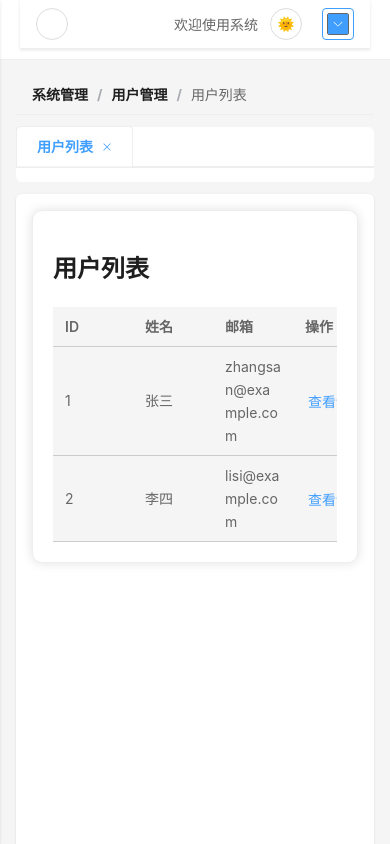
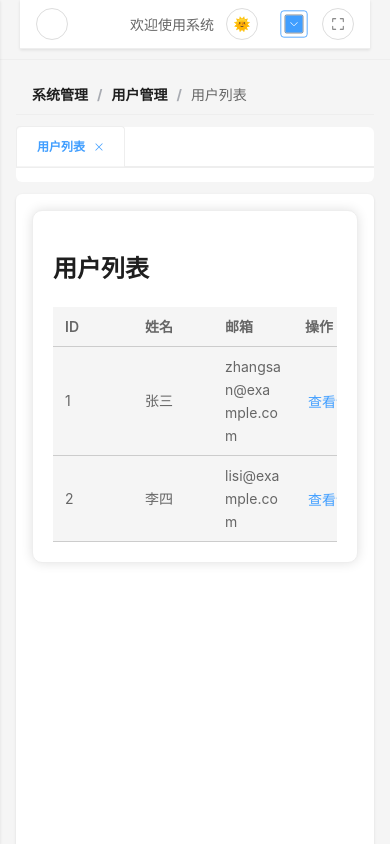
Before and after one commit to huarong290/vue3-vite-admin, a Vue app: page /system/user/list in a window 390 px wide. Built offline with nearby package versions, Linux system fonts and the light colour scheme.

Commit message:
feat(theme): 增加全屏按钮

```diff
--- a/src/components/layout/AppHeader.vue
+++ b/src/components/layout/AppHeader.vue
@@ -18,12 +18,20 @@
 
       <!--颜色选择器 -->
       <el-color-picker v-model="themeStore.primaryColor" @change="themeStore.setPrimaryColor" />
+      <!--  全屏按钮：使用 Element Plus 官方图标 -->
+      <el-button @click="toggleFullscreen" circle>
+        <el-icon>
+          <component :is="isFullscreen ? Close : FullScreen" />
+        </el-icon>
+      </el-button>
     </div>
   </div>
 </template>
 
 <script setup lang="ts">
 import { useThemeStore } from '@/stores/modules/theme/theme.ts'
+import { ref } from 'vue'
+import { Close, FullScreen } from '@element-plus/icons-vue'
 
 defineProps<{ isCollapse: boolean }>()
 
@@ -31,6 +39,20 @@ const themeStore = useThemeStore()
 
 function toggleTheme() {
   themeStore.setMode(themeStore.mode === 'light' ? 'dark' : 'light')
+}
+/* 全屏状态 */
+const isFullscreen = ref(false)
+
+function toggleFullscreen() {
+  if (!isFullscreen.value) {
+    // 进入全屏
+    document.documentElement.requestFullscreen?.()
+    isFullscreen.value = true
+  } else {
+    // 退出全屏
+    document.exitFullscreen?.()
+    isFullscreen.value = false
+  }
 }
 </script>
 
--- a/src/components/theme-settings/ThemeSettings.vue
+++ b/src/components/theme-settings/ThemeSettings.vue
@@ -11,34 +11,31 @@
     <!-- 主色选择器 -->
     <div class="setting-item">
       <span>主色：</span>
-      <el-color-picker
-        v-model="themeStore.primaryColor"
-        @change="(c) => themeStore.setPrimaryColor(c)"
-      />
+      <el-color-picker v-model="themeStore.primaryColor" @change="handlePrimaryChange" />
     </div>
 
     <!-- Success 颜色选择器 -->
     <div class="setting-item">
       <span>成功色：</span>
-      <el-color-picker v-model="successColor" @change="(c) => themeStore.setSuccessColor(c)" />
+      <el-color-picker v-model="successColor" @change="handleSuccessChange" />
     </div>
 
     <!-- Warning 颜色选择器 -->
     <div class="setting-item">
       <span>警告色：</span>
-      <el-color-picker v-model="warningColor" @change="(c) => themeStore.setWarningColor(c)" />
+      <el-color-picker v-model="warningColor" @change="handleWarningChange" />
     </div>
 
     <!-- Danger 颜色选择器 -->
     <div class="setting-item">
       <span>错误色：</span>
-      <el-color-picker v-model="dangerColor" @change="(c) => themeStore.setDangerColor(c)" />
+      <el-color-picker v-model="dangerColor" @change="handleDangerChange" />
     </div>
 
     <!-- Info 颜色选择器 -->
     <div class="setting-item">
       <span>信息色：</span>
-      <el-color-picker v-model="infoColor" @change="(c) => themeStore.setInfoColor(c)" />
+      <el-color-picker v-model="infoColor" @change="handleInfoChange" />
     </div>
   </div>
 </template>
@@ -54,7 +51,22 @@ const successColor = ref('#67c23a')
 const warningColor = ref('#e6a23c')
 const dangerColor = ref('#f56c6c')
 const infoColor = ref('#909399')
-
+//  类型安全的事件处理函数
+function handlePrimaryChange(c: string) {
+  themeStore.setPrimaryColor(c)
+}
+function handleSuccessChange(c: string) {
+  themeStore.setSuccessColor(c)
+}
+function handleWarningChange(c: string) {
+  themeStore.setWarningColor(c)
+}
+function handleDangerChange(c: string) {
+  themeStore.setDangerColor(c)
+}
+function handleInfoChange(c: string) {
+  themeStore.setInfoColor(c)
+}
 // 暗黑模式开关
 const isDark = computed({
   get: () => themeStore.isDark,
--- a/src/stores/modules/theme/theme.ts
+++ b/src/stores/modules/theme/theme.ts
@@ -18,7 +18,9 @@ const presetColors: Record<ThemeMode, string> = {
 export const useThemeStore = defineStore('theme', {
   state: () => ({
     mode: 'light' as ThemeMode,
-    primaryColor: '#409eff'
+    primaryColor: '#409eff',
+    headerGradient: '#409eff',
+    asideGradient: '#409eff'
   }),
   getters: {
     isDark: (state) => state.mode === 'dark'
@@ -32,9 +34,10 @@ export const useThemeStore = defineStore('theme', {
       document.documentElement.setAttribute('data-theme', mode)
       localStorage.setItem('theme-mode', mode)
 
-      // 如果是预设主题，自动更新主色
+      //// 只有非 dark 模式才更新预设颜色 如果是预设主题，自动更新主色
       if (presetColors[mode]) {
         this.setPrimaryColor(presetColors[mode])
+        this.setLayoutGradientColor(presetColors[mode])
       }
     },
     /**
@@ -96,7 +99,13 @@ export const useThemeStore = defineStore('theme', {
 
       localStorage.setItem('theme-color', color)
     },
-
+    /** ✅ 新增：单独设置头部和侧边栏渐变色 */
+    setLayoutGradientColor(color: string) {
+      this.headerGradient = color
+      this.asideGradient = color
+      document.documentElement.style.setProperty('--color-header-gradient', color)
+      document.documentElement.style.setProperty('--color-aside-gradient', color)
+    },
     /**
      * 设置语义色（success/warning/danger/info）
      */
@@ -126,6 +135,8 @@ export const useThemeStore = defineStore('theme', {
 
       this.setMode(savedMode)
       this.setPrimaryColor(savedColor) // 保证选色器生效
+      // 初始化时保持渐变色与主色一致
+      this.setLayoutGradientColor(savedColor)
     }
   }
 })
--- a/src/styles/components/_layout.scss
+++ b/src/styles/components/_layout.scss
@@ -6,9 +6,6 @@
   height: 100vh;
   position: relative;
   background-color: var(--color-bg-body);
-  // ⚠️ 默认跟随 light/dark 模式
-  //  如果在 theme.ts 的 setPrimaryColor 里启用 updateBackground = true，
-  //    这里的 var(--color-bg-body) 会被 JS 动态覆盖，从而跟随选色器变化
   color: var(--color-text-primary);
   transition:
     background-color 0.3s ease,
@@ -17,9 +14,13 @@
 
 // 2.侧边栏基础样式
 .layout-aside {
-  background: var(--color-bg-container);
-  // ⚠️ 默认跟随 light/dark 模式
-  //  可选：在 setPrimaryColor 里动态覆盖 var(--color-bg-container)，让容器背景跟随选色器
+  /*  新增：侧边栏渐变背景 */
+  background: linear-gradient(
+    180deg,
+    var(--color-aside-gradient) 0%,
+    var(--color-bg-container) 100%
+  );
+
   border-right: 1px solid var(--color-border-light);
   transition:
     width 0.3s ease,
@@ -29,39 +30,72 @@
   height: 100vh;
   overflow: hidden;
   z-index: var(--zindex-sidebar);
+
+  /* 自定义滚动条样式 */
+  &::-webkit-scrollbar {
+    width: 6px;
+    height: 6px;
+  }
+  &::-webkit-scrollbar-thumb {
+    background-color: var(--color-border-light);
+    border-radius: 3px;
+  }
+  &::-webkit-scrollbar-track {
+    background-color: var(--color-bg-body);
+  }
 }
 
 // 3.头部基础样式
 .layout-header {
-  background-color: var(--color-bg-container);
-  // ⚠️ 默认跟随 light/dark 模式
-  //  可选：在 setPrimaryColor 里动态覆盖 var(--color-bg-container)，让头部背景跟随选色器
   border-bottom: 1px solid var(--color-border-light);
   box-shadow: var(--box-shadow-sm);
   transition:
     background-color 0.3s ease,
     border-color 0.3s ease;
+
+  .header-right {
+    display: flex;
+    align-items: center;
+    gap: var(--spacing-3);
+
+    .el-button {
+      min-width: 36px;
+      height: 36px;
+      display: inline-flex;
+      align-items: center;
+      justify-content: center;
+    }
+  }
 }
 
 // 4.主体区域
 .layout-main {
   flex: 1;
   background-color: var(--color-bg-body);
-  // ⚠️ 默认跟随 light/dark 模式
-  //  可选：在 setPrimaryColor 里动态覆盖 var(--color-bg-body)，让主体背景跟随选色器
   color: var(--color-text-primary);
   padding: var(--spacing-4);
   transition:
     background-color 0.3s ease,
     color 0.3s ease;
+
+  /* 自定义滚动条样式 */
+  &::-webkit-scrollbar {
+    width: 6px;
+    height: 6px;
+  }
+  &::-webkit-scrollbar-thumb {
+    background-color: var(--color-border-light);
+    border-radius: 3px;
+  }
+  &::-webkit-scrollbar-track {
+    background-color: var(--color-bg-body);
+  }
 }
 
 // 5.面包屑区域
 .layout-breadcrumb {
   padding: var(--spacing-3) var(--spacing-4);
   background-color: var(--color-bg-body);
-  // ⚠️ 默认跟随 light/dark 模式
-  //  可选：在 setPrimaryColor 里动态覆盖 var(--color-bg-body)，让面包屑背景跟随选色器
   border-bottom: 1px solid var(--color-border-light);
   margin-bottom: var(--spacing-3);
 }
@@ -69,14 +103,32 @@
 // 6.内容区域
 .layout-content {
   background-color: var(--color-bg-container);
-  // ⚠️ 默认跟随 light/dark 模式
-  //  可选：在 setPrimaryColor 里动态覆盖 var(--color-bg-container)，让内容区背景跟随选色器
   border-radius: var(--border-radius-base);
   box-shadow: var(--box-shadow-sm);
   padding: var(--spacing-4);
-  min-height: calc(100vh - 120px); // 保证内容区撑满
+  min-height: calc(100vh - 120px);
   transition: background-color 0.3s ease;
+
+  /* hover 阴影效果 */
+  &:hover {
+    box-shadow: var(--box-shadow-md);
+  }
+
+  /* 淡入动画效果 */
+  animation: fadeIn 0.3s ease;
 }
+
+@keyframes fadeIn {
+  from {
+    opacity: 0;
+    transform: translateY(10px);
+  }
+  to {
+    opacity: 1;
+    transform: translateY(0);
+  }
+}
+
 /* 7.标签页样式覆盖 */
 .layout-tabs {
   margin-bottom: var(--spacing-3);
@@ -106,8 +158,26 @@
     border-bottom: 1px solid var(--color-border-light);
   }
 }
+
 /* 移动端适配 */
 @media screen and (max-width: 768px) {
+  .layout-header {
+    .header-right {
+      flex-wrap: wrap;
+      gap: var(--spacing-2);
+
+      .el-button {
+        min-width: 32px;
+        height: 32px;
+        font-size: var(--font-size-xs);
+      }
+
+      .el-color-picker {
+        transform: scale(0.85);
+      }
+    }
+  }
+
   .layout-aside {
     position: absolute;
     left: 0;
@@ -115,6 +185,7 @@
     transform: translateX(-100%);
     width: 200px;
     z-index: 1000;
+    transition: transform 0.3s ease;
   }
 
   .layout-aside.open {
@@ -122,20 +193,21 @@
     box-shadow: 2px 0 8px rgba(0, 0, 0, 0.15);
   }
 
-  /* 遮罩层 */
-  .layout::after {
+  /* 遮罩层优化 */
+  .layout.open::after {
     content: '';
     position: fixed;
     inset: 0;
     background-color: rgba(0, 0, 0, 0.3);
     z-index: 999;
-    opacity: 0;
-    pointer-events: none;
+    opacity: 1;
+    pointer-events: auto;
     transition: opacity 0.3s ease;
   }
 
-  .layout-aside.open ~ .layout::after {
-    opacity: 1;
-    pointer-events: auto;
+  /* 标签页在移动端缩小字体和间距 */
+  .layout-tabs .el-tabs__item {
+    font-size: var(--font-size-xs);
+    padding: 0 var(--spacing-2);
   }
 }
--- a/src/views/demo/ThemeDemo.vue
+++ b/src/views/demo/ThemeDemo.vue
@@ -60,16 +60,16 @@
 </template>
 
 <script setup lang="ts">
-import ThemeSettings from "@/components/theme-settings/ThemeSettings.vue";
-import { ref } from "vue";
+import ThemeSettings from '@/components/theme-settings/ThemeSettings.vue'
+import { ref } from 'vue'
 
 const tableData = [
-  { name: "张三", age: 28, role: "开发工程师" },
-  { name: "李四", age: 32, role: "产品经理" },
-  { name: "王五", age: 25, role: "设计师" },
-];
+  { name: '张三', age: 28, role: '开发工程师' },
+  { name: '李四', age: 32, role: '产品经理' },
+  { name: '王五', age: 25, role: '设计师' }
+]
 
-const activeTab = ref("user");
+const activeTab = ref('user')
 </script>
 
 <style scoped lang="scss">
```
Also changed, not shown: src/components/layout/AppLayout.vue (+6 -12 lines), src/views/demo/HomeDemo.vue (+2 -5 lines), src/views/system/user/UserDetail.vue (+3 -4 lines).
